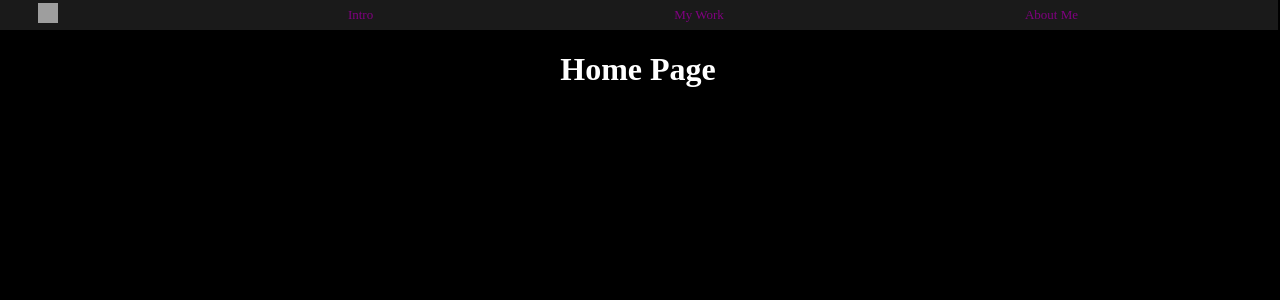
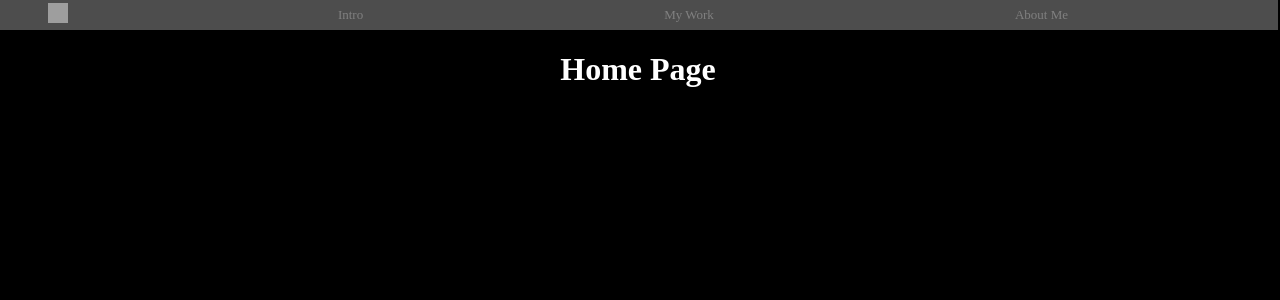
Before and after one commit to gabinochacon8/GabesPage, a React app: page / in a window 1280 px wide. Shown: the top 300 px of the page. Built offline with nearby package versions, Linux system fonts and the light colour scheme; grey boxes are pictures that could not be loaded.

Commit message:
updated css on nav links

```diff
--- a/client/src/components/NavBar.js
+++ b/client/src/components/NavBar.js
@@ -1,46 +1,66 @@
 import React, { useState } from 'react';
 import styled from 'styled-components';
-import { BrowserRouter as Router, Route, Link, Switch } from "react-router-dom";
+import { BrowserRouter as Router, Route, Link, Switch, NavLink } from "react-router-dom";
 
 const Bar = styled.nav`
   display: flex;
   justify-content: space-around;
   align-items: center;
   height: 30px;
-  background-color: rgba(255, 255, 255, 0.1);
+  background-color: rgba(255, 255, 255, 0.3);
   margin-top: -8px;
   margin-left: -9px;
   z-index: 1;
 `
-const ListItem = styled.li`
-  font-size: small;
-  color: purple;
-  text-decoration: none;
+// const styles = {
+//   ListItems: {
+//     font-size: "small",
+//     color: "grey",
+//     text-decoration: "none",
 
-  &:hover {
-    color: green;
-  }
-`
+//     &:hover {
+//       color: black;
+//     }
+//   }
+// }
 
 function NavBar(props) {
   const [currentTab, setCurrentTab] = useState();
 
   return (
     <Bar>
-      <Link to="/home">
+      <Link to="/">
         <img src='../assets/logoFEC.png' style={{height:"20px", width:"20px"}}/>
       </Link>
-      <ul style={{display:'flex', justifyContent:'space-around', listStyle:'none', width:'80%', alignItems:'center', }}>
-        <Link to="/" style={{textDecoration:"none"}}>
-          <ListItem>Intro</ListItem>
-        </Link>
-        <Link to="/mywork" style={{textDecoration:"none"}}>
-          <ListItem>My Work</ListItem>
-        </Link>
-        <Link to="/about" style={{textDecoration:"double"}}>
-          <ListItem>About Me</ListItem>
-        </Link>
-      </ul>
+      <div style={{display:'flex', justifyContent:'space-around', listStyle:'none', width:'80%', alignItems:'center', }}>
+        <NavLink
+          className="ListItem"
+          to="/intro"
+          activeStyle={{
+            color: "black"
+          }}
+        >
+          Intro
+        </NavLink>
+        <NavLink
+          className="ListItem"
+          to="/mywork"
+          activeStyle={{
+            color: "black"
+          }}
+        >
+          My Work
+        </NavLink>
+        <NavLink
+          className="ListItem"
+          to="/about"
+          activeStyle={{
+            color: "black"
+          }}
+        >
+          About Me
+        </NavLink>
+      </div>
     </Bar>
   );
 }
--- a/public/styles.css
+++ b/public/styles.css
@@ -9,3 +9,13 @@ body {
 .App {
   align-items: center;
 }
+
+/* Nav Bar */
+.ListItem {
+  color: grey;
+  font-size: small;
+  text-decoration: none;
+}
+.ListItem:hover {
+  color: black;
+}
```
Also changed, not shown: public/bundle.js, 1 other file (tests, documents, lock files or other folders).
